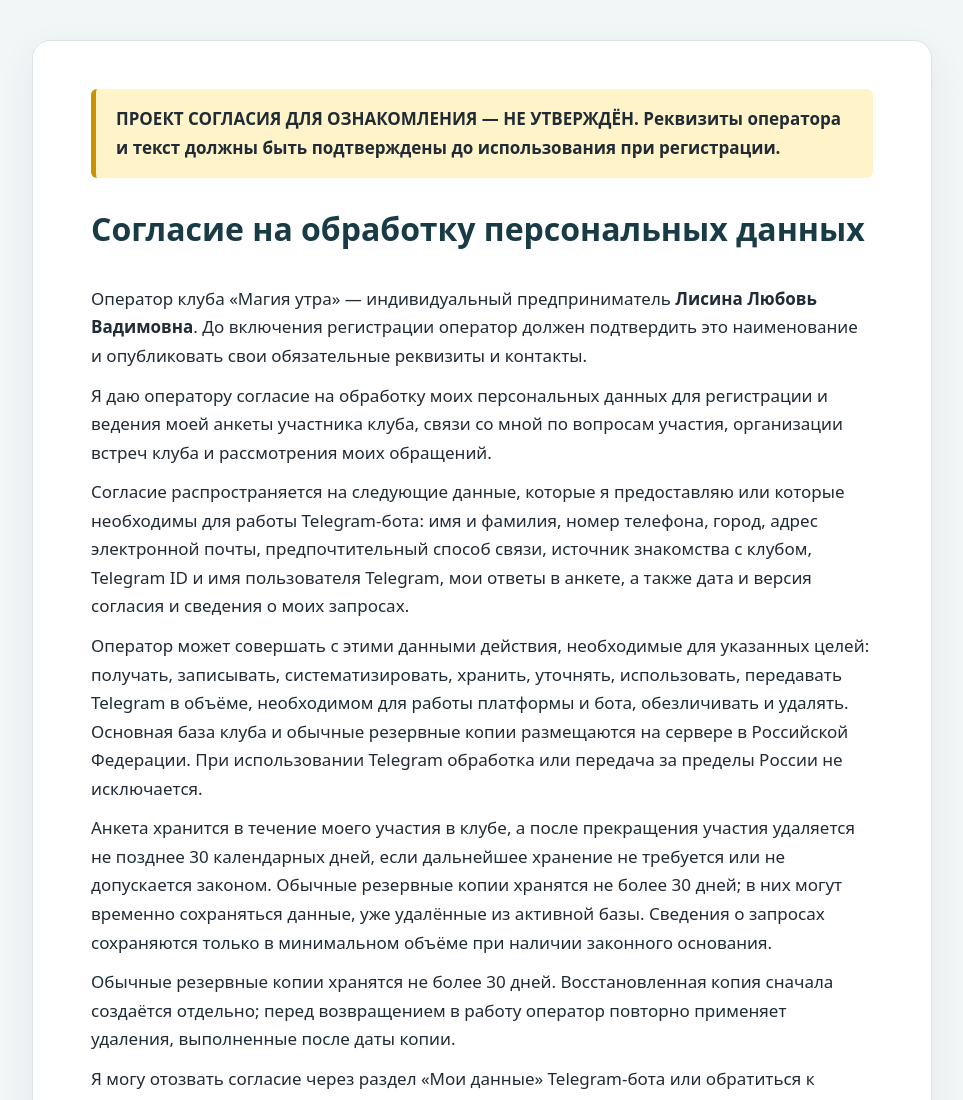
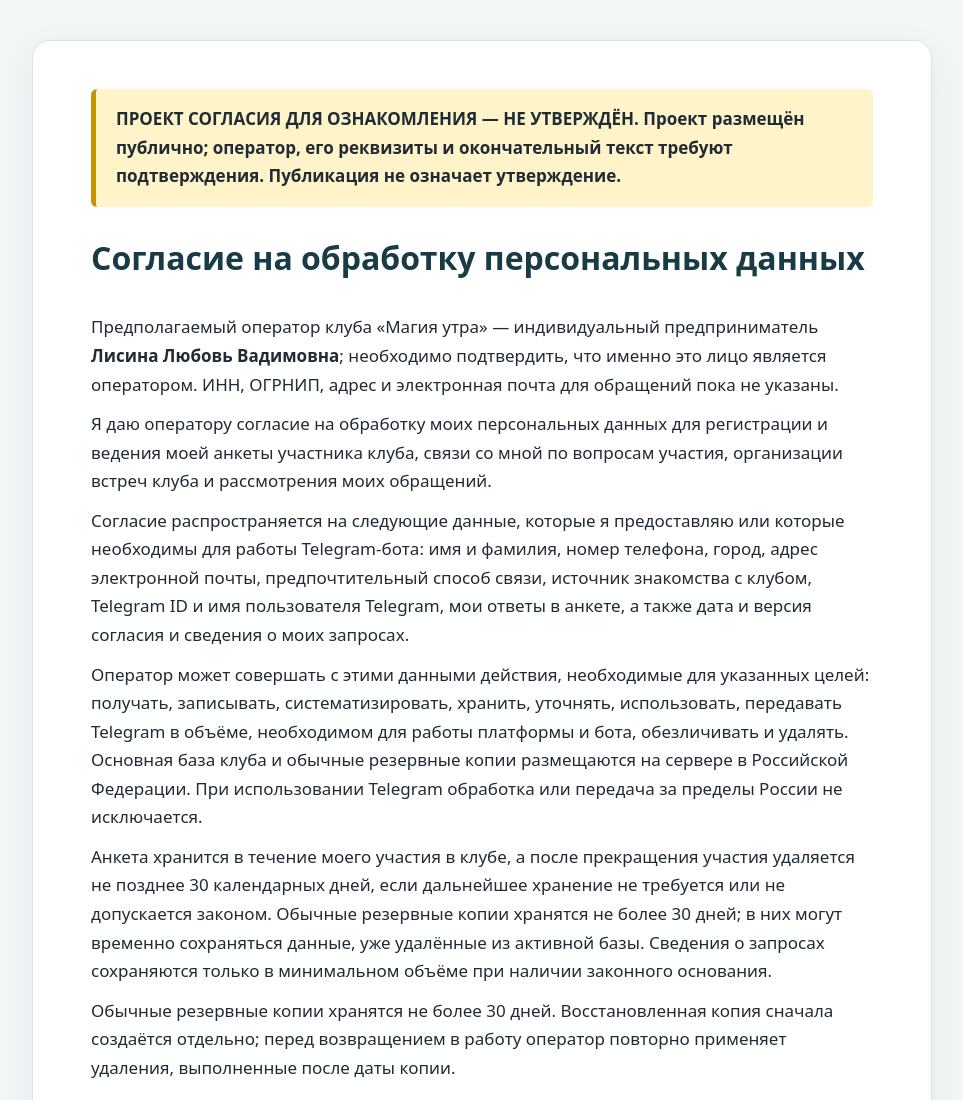
Before and after one commit to Ascetic3/Bot---zaradka, a plain HTML site: page personal-data-consent.html in a window 1280 px wide. Shown: the top 1100 px of the page, without its empty margins (158-1121 px from the left). Drawn offline with Linux system fonts and the light colour scheme.

Commit message:
Clarify public draft status of consent

```diff
--- a/personal-data-consent.html
+++ b/personal-data-consent.html
@@ -7,8 +7,8 @@ main{max-width:900px;margin:40px auto;padding:48px 58px;background:var(--paper);
 h1,h2,h3{line-height:1.3;color:#193b45}h1{font-size:2rem;margin:.15em 0 1.1em}h2{font-size:1.4rem;margin:1.7em 0 .55em}h3{font-size:1.15rem;margin:1.4em 0 .5em}
 p{margin:.65em 0}ul{padding-left:1.4em}li{padding-left:.2em;margin:.35em 0}a{color:var(--accent);text-underline-offset:3px}code{font-family:ui-monospace,monospace;overflow-wrap:anywhere}
 @media(max-width:700px){body{font-size:16px}main{margin:0;padding:28px 22px;border:0;border-radius:0}h1{font-size:1.65rem}}
-</style></head><body><main><div class="draft">ПРОЕКТ СОГЛАСИЯ ДЛЯ ОЗНАКОМЛЕНИЯ — НЕ УТВЕРЖДЁН. Реквизиты оператора и текст должны быть подтверждены до использования при регистрации.</div><h1>Согласие на обработку персональных данных</h1>
-<p>Оператор клуба «Магия утра» — индивидуальный предприниматель <strong>Лисина Любовь Вадимовна</strong>. До включения регистрации оператор должен подтвердить это наименование и опубликовать свои обязательные реквизиты и контакты.</p>
+</style></head><body><main><div class="draft">ПРОЕКТ СОГЛАСИЯ ДЛЯ ОЗНАКОМЛЕНИЯ — НЕ УТВЕРЖДЁН. Проект размещён публично; оператор, его реквизиты и окончательный текст требуют подтверждения. Публикация не означает утверждение.</div><h1>Согласие на обработку персональных данных</h1>
+<p>Предполагаемый оператор клуба «Магия утра» — индивидуальный предприниматель <strong>Лисина Любовь Вадимовна</strong>; необходимо подтвердить, что именно это лицо является оператором. ИНН, ОГРНИП, адрес и электронная почта для обращений пока не указаны.</p>
 <p>Я даю оператору согласие на обработку моих персональных данных для регистрации и ведения моей анкеты участника клуба, связи со мной по вопросам участия, организации встреч клуба и рассмотрения моих обращений.</p>
 <p>Согласие распространяется на следующие данные, которые я предоставляю или которые необходимы для работы Telegram-бота: имя и фамилия, номер телефона, город, адрес электронной почты, предпочтительный способ связи, источник знакомства с клубом, Telegram ID и имя пользователя Telegram, мои ответы в анкете, а также дата и версия согласия и сведения о моих запросах.</p>
 <p>Оператор может совершать с этими данными действия, необходимые для указанных целей: получать, записывать, систематизировать, хранить, уточнять, использовать, передавать Telegram в объёме, необходимом для работы платформы и бота, обезличивать и удалять. Основная база клуба и обычные резервные копии размещаются на сервере в Российской Федерации. При использовании Telegram обработка или передача за пределы России не исключается.</p>
```
